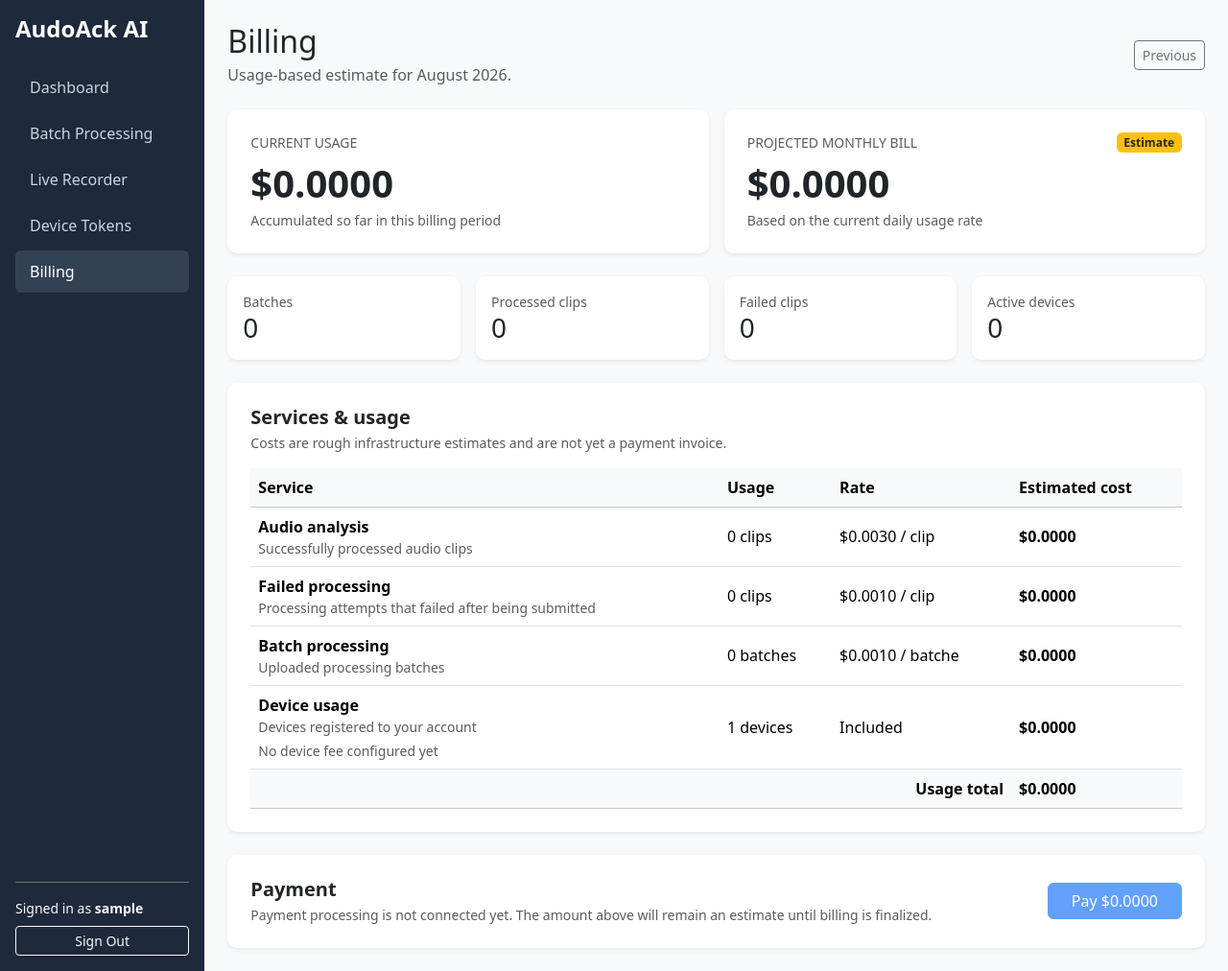
After one commit to Gourav-Tailor/autoace_ai, a Django app: page /billing/ in a window 1280 px wide. The commit adds this page. Shown: the whole page at 96% size. Run offline with Django 5.2, Linux system fonts and the light colour scheme; a user stored in the database is signed in; tables that the repository leaves empty hold one stand-in row (values such as "Sample post"); parts of the project's set-up code (start-up, migrations or seed data) failed here and were passed over.

Commit message:
add the billing tab

```diff
--- /dev/null
+++ b/audio_analytics/billing_views.py
@@ -0,0 +1,50 @@
+from datetime import date
+
+from django.contrib.auth.mixins import LoginRequiredMixin
+from django.views.generic import TemplateView
+
+from .billing import calculate_billing, parse_period
+
+
+class BillingView(LoginRequiredMixin, TemplateView):
+    template_name = "audio_analytics/billing.html"
+
+    def get_context_data(self, **kwargs):
+        context = super().get_context_data(**kwargs)
+
+        billing = calculate_billing(
+            self.request.user,
+            parse_period(self.request.GET.get("month")),
+        )
+
+        period = billing["period"]
+        current = date.today()
+        previous_month = period.start.date().replace(day=1)
+        if previous_month.month == 1:
+            previous_month = previous_month.replace(
+                year=previous_month.year - 1, month=12
+            )
+        else:
+            previous_month = previous_month.replace(month=previous_month.month - 1)
+
+        next_month = period.start.date().replace(day=28)
+        next_month = next_month.replace(day=1)
+        if next_month.month == 12:
+            next_month = next_month.replace(year=next_month.year + 1, month=1)
+        else:
+            next_month = next_month.replace(month=next_month.month + 1)
+
+        context.update(
+            billing=billing,
+            period=period,
+            previous_month=previous_month.strftime("%Y-%m"),
+            next_month=next_month.strftime("%Y-%m"),
+            can_go_next=(
+                next_month.year < current.year
+                or (
+                    next_month.year == current.year
+                    and next_month.month <= current.month
+                )
+            ),
+        )
+        return context
--- a/audio_analytics/templates/audio_analytics/base.html
+++ b/audio_analytics/templates/audio_analytics/base.html
@@ -30,10 +30,7 @@
 <body>
     <div class="container-fluid">
         <div class="row">
-
             {% if user.is_authenticated %}
-
-                <!-- Sidebar -->
                 <div class="col-md-2 sidebar p-3 d-flex flex-column">
                     <h4 class="fw-bold mb-4 text-white">AudoAck AI</h4>
 
@@ -47,12 +44,19 @@
                            class="{% if request.resolver_match.url_name == 'batch_list' %}active{% endif %}">
                             Batch Processing
                         </a>
+
                         <li class="nav-item">
                             <a class="nav-link" href="{% url 'long_recorder' %}">Live Recorder</a>
                         </li>
+
                         <li class="nav-item">
                             <a class="nav-link" href="{% url 'device_tokens' %}">Device Tokens</a>
                         </li>
+
+                        <a href="{% url 'billing' %}"
+                           class="{% if request.resolver_match.url_name == 'billing' %}active{% endif %}">
+                            Billing
+                        </a>
                     </nav>
 
                     <div class="mt-auto pt-3 border-top border-secondary">
@@ -68,14 +72,11 @@
                         </form>
                     </div>
                 </div>
-
             {% endif %}
 
-            <!-- Main Content -->
             <div class="{% if user.is_authenticated %}col-md-10{% else %}col-12{% endif %} p-4">
                 {% block content %}{% endblock %}
             </div>
-
         </div>
     </div>
 
--- /dev/null
+++ b/audio_analytics/templates/audio_analytics/billing.html
@@ -0,0 +1,165 @@
+{% extends 'audio_analytics/base.html' %}
+
+{% block title %}Billing - AudoAck AI{% endblock %}
+
+{% block content %}
+<div class="d-flex flex-wrap justify-content-between align-items-center gap-3 mb-4">
+    <div>
+        <h2 class="mb-1">Billing</h2>
+        <p class="text-muted mb-0">Usage-based estimate for {{ period.label }}.</p>
+    </div>
+
+    <div class="d-flex gap-2 align-items-center">
+        <a href="?month={{ previous_month }}" class="btn btn-outline-secondary btn-sm">
+            Previous
+        </a>
+        {% if can_go_next %}
+            <a href="?month={{ next_month }}" class="btn btn-outline-secondary btn-sm">
+                Next
+            </a>
+        {% endif %}
+    </div>
+</div>
+
+<div class="row g-3 mb-4">
+    <div class="col-md-6">
+        <div class="card card-custom h-100">
+            <div class="card-body p-4">
+                <div class="text-muted small text-uppercase">Current usage</div>
+                <div class="display-6 fw-bold mt-2">${{ billing.actual_total|floatformat:4 }}</div>
+                <div class="text-muted small mt-1">Accumulated so far in this billing period</div>
+            </div>
+        </div>
+    </div>
+
+    <div class="col-md-6">
+        <div class="card card-custom h-100 border-primary">
+            <div class="card-body p-4">
+                <div class="d-flex justify-content-between align-items-start">
+                    <div>
+                        <div class="text-muted small text-uppercase">Projected monthly bill</div>
+                        <div class="display-6 fw-bold mt-2">${{ billing.projected_total|floatformat:4 }}</div>
+                        <div class="text-muted small mt-1">
+                            {% if period.is_current %}
+                                Based on the current daily usage rate
+                            {% else %}
+                                Final amount for the selected month
+                            {% endif %}
+                        </div>
+                    </div>
+                    <span class="badge bg-warning text-dark">Estimate</span>
+                </div>
+            </div>
+        </div>
+    </div>
+</div>
+
+<div class="row g-3 mb-4">
+    <div class="col-sm-6 col-xl-3">
+        <div class="card card-custom h-100">
+            <div class="card-body">
+                <div class="text-muted small">Batches</div>
+                <div class="h3 mb-0">{{ billing.summary.batches }}</div>
+            </div>
+        </div>
+    </div>
+    <div class="col-sm-6 col-xl-3">
+        <div class="card card-custom h-100">
+            <div class="card-body">
+                <div class="text-muted small">Processed clips</div>
+                <div class="h3 mb-0">{{ billing.summary.processed_clips }}</div>
+            </div>
+        </div>
+    </div>
+    <div class="col-sm-6 col-xl-3">
+        <div class="card card-custom h-100">
+            <div class="card-body">
+                <div class="text-muted small">Failed clips</div>
+                <div class="h3 mb-0">{{ billing.summary.failed_clips }}</div>
+            </div>
+        </div>
+    </div>
+    <div class="col-sm-6 col-xl-3">
+        <div class="card card-custom h-100">
+            <div class="card-body">
+                <div class="text-muted small">Active devices</div>
+                <div class="h3 mb-0">{{ billing.summary.active_devices }}</div>
+            </div>
+        </div>
+    </div>
+</div>
+
+<div class="card card-custom mb-4">
+    <div class="card-body p-4">
+        <div class="d-flex justify-content-between align-items-center mb-3">
+            <div>
+                <h5 class="fw-bold mb-1">Services & usage</h5>
+                <p class="text-muted small mb-0">
+                    Costs are rough infrastructure estimates and are not yet a payment invoice.
+                </p>
+            </div>
+        </div>
+
+        <div class="table-responsive">
+            <table class="table table-hover align-middle mb-0">
+                <thead class="table-light">
+                    <tr>
+                        <th>Service</th>
+                        <th>Usage</th>
+                        <th>Rate</th>
+                        <th>Estimated cost</th>
+                    </tr>
+                </thead>
+                <tbody>
+                    {% for service in billing.services %}
+                    <tr>
+                        <td>
+                            <div class="fw-semibold">{{ service.name }}</div>
+                            <div class="text-muted small">{{ service.description }}</div>
+                            {% if service.note %}
+                                <div class="text-muted small mt-1">{{ service.note }}</div>
+                            {% endif %}
+                        </td>
+                        <td>{{ service.usage }} {{ service.unit }}</td>
+                        <td>
+                            {% if service.metered %}
+                                ${{ service.rate|floatformat:4 }} / {{ service.unit|slice:":-1" }}
+                            {% else %}
+                                Included
+                            {% endif %}
+                        </td>
+                        <td class="fw-semibold">${{ service.cost|floatformat:4 }}</td>
+                    </tr>
+                    {% empty %}
+                    <tr>
+                        <td colspan="4" class="text-center text-muted py-4">
+                            No billable usage found for this month.
+                        </td>
+                    </tr>
+                    {% endfor %}
+                </tbody>
+                <tfoot class="table-light">
+                    <tr>
+                        <th colspan="3" class="text-end">Usage total</th>
+                        <th>${{ billing.actual_total|floatformat:4 }}</th>
+                    </tr>
+                </tfoot>
+            </table>
+        </div>
+    </div>
+</div>
+
+<div class="card card-custom">
+    <div class="card-body p-4 d-flex flex-wrap justify-content-between align-items-center gap-3">
+        <div>
+            <h5 class="fw-bold mb-1">Payment</h5>
+            <p class="text-muted small mb-0">
+                Payment processing is not connected yet. The amount above will remain an estimate until billing is finalized.
+            </p>
+        </div>
+        <button type="button" class="btn btn-primary px-4" disabled title="Payment integration is not configured yet">
+            Pay ${{ billing.actual_total|floatformat:4 }}
+        </button>
+    </div>
+</div>
+{% endblock %}
--- a/audio_analytics/urls.py
+++ b/audio_analytics/urls.py
@@ -2,6 +2,7 @@ from django.urls import path
 from django.views.generic import TemplateView
 
 from .api_views import LiveDemoAnalysisView, LongRecorderBatchView
+from .billing_views import BillingView
 from .mobile_api import (
     MobileDeviceLatestAnalysisView,
     MobileDevicesView,
@@ -18,8 +19,8 @@ from .views import (
 )
 
 urlpatterns = [
-    # Dashboard route changed to /dashboard/
     path("dashboard/", DashboardView.as_view(), name="dashboard"),
+    path("billing/", BillingView.as_view(), name="billing"),
     path("signup/", SignUpView.as_view(), name="signup"),
     path(
         "demo/",
@@ -43,7 +44,6 @@ urlpatterns = [
     path(
         "api/long-recorder/", LongRecorderBatchView.as_view(), name="long_recorder_api"
     ),
-    # Mobile application APIs
     path(
         "api/v1/mobile/login/",
         MobileLoginView.as_view(),
```
Also changed, not shown: audio_analytics/billing.py (added, +179 -0 lines), audio_analytics/tests/test_billing.py (added, +66 -0 lines).
